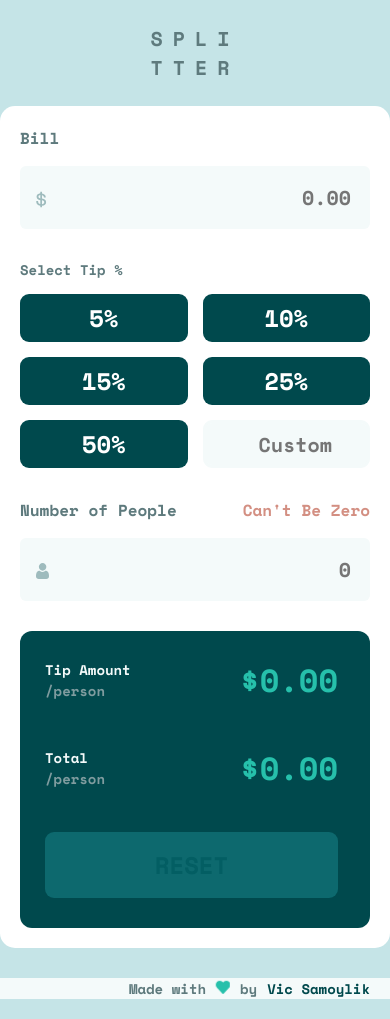
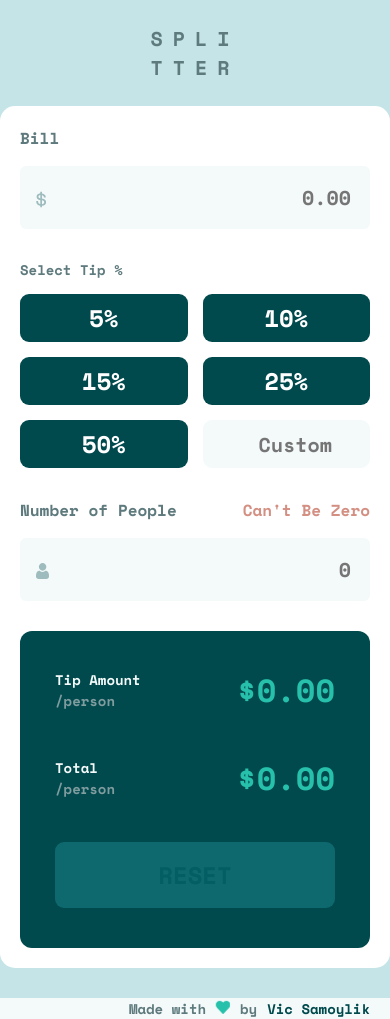
Before and after one commit to vic-samoylik-999/tip-splitter-react, a React (Vite) app: page / in a window 390 px wide. Built offline with nearby package versions, Linux system fonts and the light colour scheme.

Commit message:
refactor: fix mobile responsive

```diff
--- a/src/scss/_layout.scss
+++ b/src/scss/_layout.scss
@@ -56,10 +56,10 @@
     &-cyan {
         justify-content: space-between;
         background-color: var(--very-dark-cyan);
-        padding: 35px 42px 40px 35px;
+        padding: 35px 35px 40px 35px;
         border-radius: 12px;
         @media (max-width: 480px) {
-            padding: 25px 32px 30px 25px;
+            align-items: center;
         }
     }
     @media (max-width: 560px) {
@@ -73,7 +73,7 @@
     justify-content: space-between;
     height: 100%;
     @media (max-width: 560px) {
-
+        width: 100%;
     }
 }
 
```
